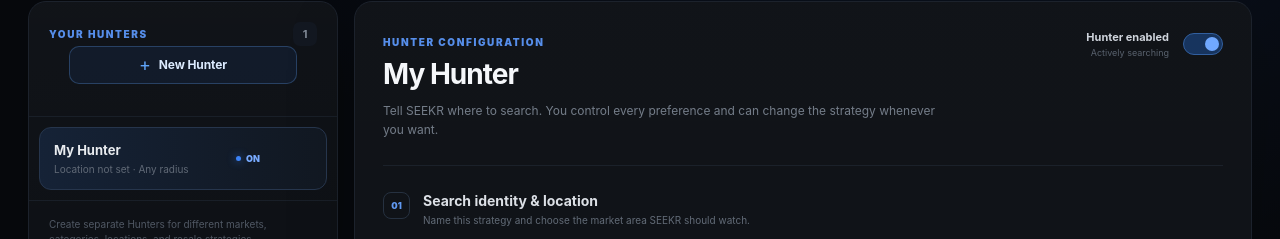
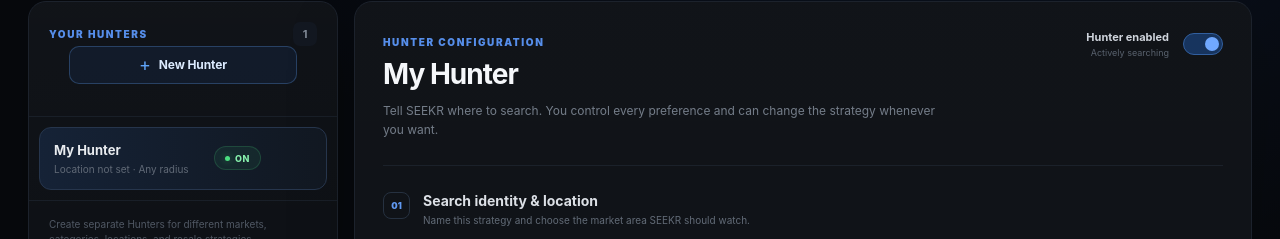
Before and after one commit to copilotmediagroup/seekr-resale, a React (Vite) app: page / in a window 1280 px wide. Shown: the part 311-550 px from the top of the page. Built offline with nearby package versions, Linux system fonts and the light colour scheme.

Commit message:
Add persistent Hunter pause and resume controls

```diff
--- a/src/App.css
+++ b/src/App.css
@@ -356,6 +356,83 @@
   cursor: pointer;
 }
 
+.hunterStateButton {
+  position: absolute;
+  z-index: 2;
+  top: 50%;
+  right: 65px;
+  min-width: 47px;
+  height: 24px;
+  display: inline-flex;
+  align-items: center;
+  justify-content: center;
+  gap: 5px;
+  padding: 0 7px;
+  border: 1px solid rgba(148, 163, 184, 0.13);
+  border-radius: 999px;
+  background: rgba(148, 163, 184, 0.055);
+  color: #788291;
+  font: inherit;
+  font-size: 9px;
+  font-weight: 800;
+  letter-spacing: 0.055em;
+  cursor: pointer;
+  transform: translateY(-50%);
+  transition:
+    transform 110ms ease,
+    border-color 150ms ease,
+    background 150ms ease,
+    color 150ms ease,
+    box-shadow 150ms ease;
+}
+
+.hunterStateButtonDot {
+  width: 5px;
+  height: 5px;
+  flex: 0 0 auto;
+  border-radius: 50%;
+  background: #687282;
+  transition:
+    background 150ms ease,
+    box-shadow 150ms ease;
+}
+
+.hunterStateButton:hover {
+  border-color: rgba(148, 163, 184, 0.28);
+  background: rgba(148, 163, 184, 0.09);
+  color: #aeb7c4;
+}
+
+.hunterStateButtonEnabled {
+  border-color: rgba(74, 222, 128, 0.18);
+  background: rgba(74, 222, 128, 0.07);
+  color: #86efac;
+}
+
+.hunterStateButtonEnabled .hunterStateButtonDot {
+  background: #4ade80;
+  box-shadow: 0 0 7px rgba(74, 222, 128, 0.42);
+}
+
+.hunterStateButtonEnabled:hover {
+  border-color: rgba(74, 222, 128, 0.32);
+  background: rgba(74, 222, 128, 0.11);
+}
+
+.hunterStateButton:active {
+  transform: translateY(-50%) scale(0.91);
+}
+
+.hunterStateButton:focus-visible {
+  outline: none;
+  border-color: rgba(96, 165, 250, 0.58);
+  box-shadow: 0 0 0 2px rgba(96, 165, 250, 0.1);
+}
+
+.hunterCardSelectWithManagementActions {
+  padding-right: 122px;
+}
+
 .hunterDuplicateButton {
   position: absolute;
   top: 50%;
@@ -1604,7 +1681,8 @@
   .marketplaceCard,
   .categoryCard,
   .hunterDuplicateButton,
-  .hunterRemoveButton {
+  .hunterRemoveButton,
+  .hunterStateButton {
     transition: none;
   }
 }
--- a/src/ui/hunters/HunterWorkspace.tsx
+++ b/src/ui/hunters/HunterWorkspace.tsx
@@ -10,6 +10,7 @@
   addHunterSource,
   removeHunterCategory,
   removeHunterSource,
+  updateHunterEnabled,
   updateHunterThreshold,
 } from '../../domain/hunters/updateHunter'
 import type { HunterService } from '../../application/hunters/hunterService'
@@ -383,6 +384,59 @@
     setDragOverHunterId(null)
   }
 
+  async function toggleHunterEnabled(id: string) {
+    const hunter = hunters.find((item) => item.id === id)
+
+    if (!hunter) {
+      return
+    }
+
+    const updated = updateHunterEnabled(hunter, !hunter.enabled)
+    const previousHunters = hunters
+    const previousDraft = draft
+
+    setHunters((current) =>
+      current.map((item) =>
+        item.id === id ? updated : item,
+      ),
+    )
+
+    if (selectedId === id) {
+      setDraft(updated)
+    }
+
+    setStatus(
+      updated.enabled
+        ? `Activating ${hunter.name || 'Hunter'}...`
+        : `Pausing ${hunter.name || 'Hunter'}...`,
+    )
+
+    try {
+      await service.saveHunter(updated)
+
+      const message = updated.enabled
+        ? 'Hunter activated'
+        : 'Hunter paused'
+
+      setStatus(message)
+      showToast(message)
+    } catch (error) {
+      setHunters(previousHunters)
+
+      if (selectedId === id) {
+        setDraft(previousDraft)
+      }
+
+      const message =
+        error instanceof Error
+          ? error.message
+          : 'Unable to update Hunter status'
+
+      setStatus(message)
+      showToast(message, 'error')
+    }
+  }
+
   function updateName(name: string) {
     setDraft((current) =>
       current ? { ...current, name } : current,
@@ -649,7 +703,7 @@
                   )}
 
                   <button
-                    className="hunterCardSelect hunterCardSelectWithActions"
+                    className="hunterCardSelect hunterCardSelectWithManagementActions"
                     onClick={() => void selectHunter(hunter.id)}
                     type="button"
                   >
@@ -667,14 +721,24 @@
                       </span>
                     </div>
 
-                    <span
-                      className={`hunterState ${
-                        hunter.enabled ? 'hunterStateEnabled' : ''
-                      }`}
-                    >
-                      <span />
-                      {hunter.enabled ? 'ON' : 'OFF'}
-                    </span>
+                  </button>
+
+                  <button
+                    aria-label={
+                      hunter.enabled
+                        ? `Pause ${hunter.name || 'Hunter'}`
+                        : `Activate ${hunter.name || 'Hunter'}`
+                    }
+                    aria-pressed={hunter.enabled}
+                    className={`hunterStateButton ${
+                      hunter.enabled ? 'hunterStateButtonEnabled' : ''
+                    }`}
+                    onClick={() => void toggleHunterEnabled(hunter.id)}
+                    title={hunter.enabled ? 'Pause Hunter' : 'Activate Hunter'}
+                    type="button"
+                  >
+                    <span className="hunterStateButtonDot" />
+                    <span>{hunter.enabled ? 'ON' : 'OFF'}</span>
                   </button>
 
                   <button
```
